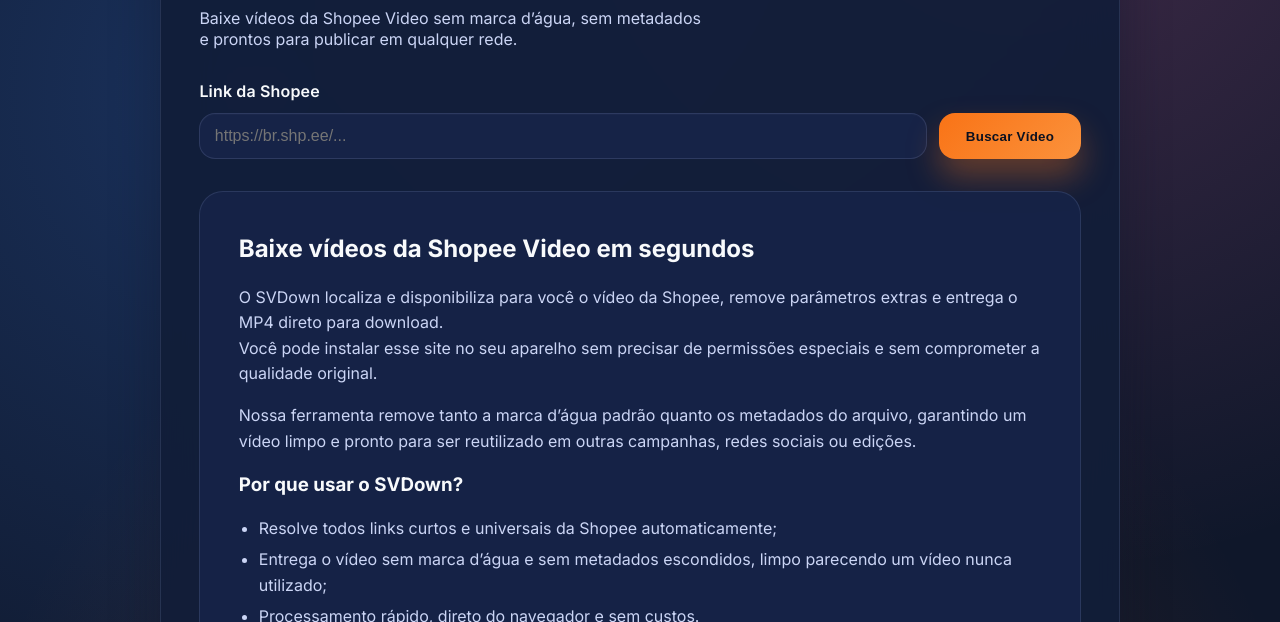
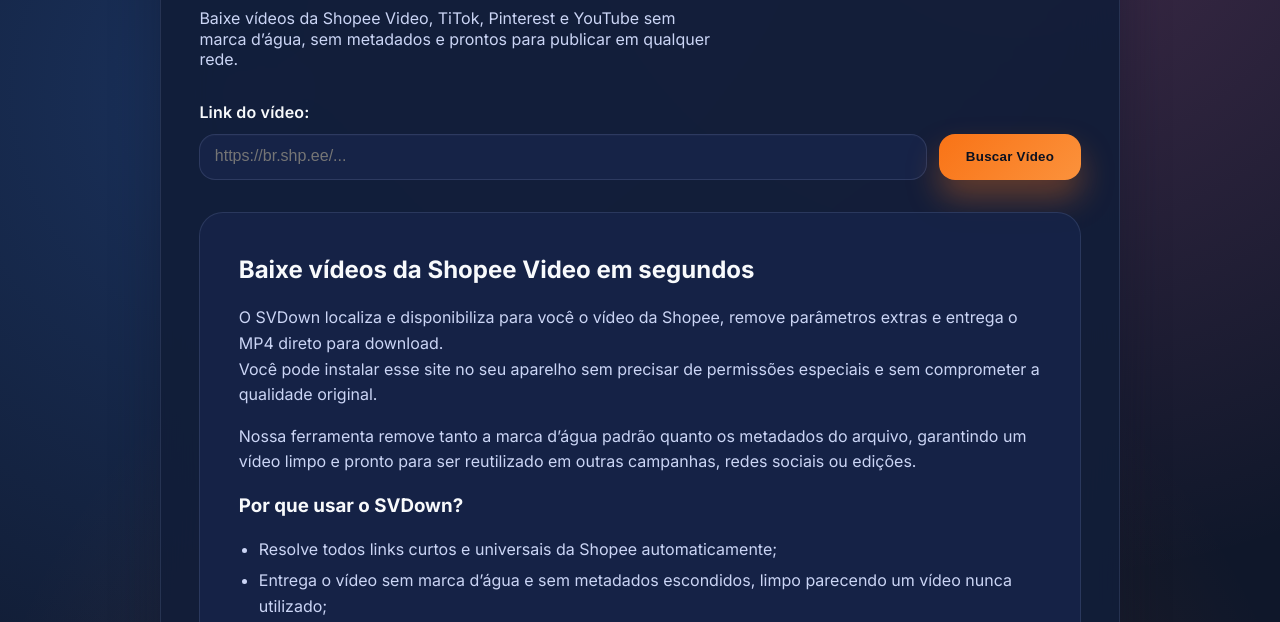
Before and after one commit to aylonmelos1/svdown, a website: page src/view/index.html in a window 1280 px wide. Shown: the part 170-792 px from the top of the page. Drawn offline with Linux system fonts and the light colour scheme.

Commit message:
feat: atualizar texto do título e rótulo do input para incluir suporte a TikTok, Pinterest e YouTube

```diff
--- a/src/view/index.html
+++ b/src/view/index.html
@@ -77,7 +77,7 @@
                 <div class="brand-title"><span class="brand-sv">SV</span><span class="brand-down">Down</span></div>
             </div>
             <h1 class="title">
-                Baixe vídeos da Shopee Video sem marca d&rsquo;água, sem metadados e prontos para publicar em qualquer rede.
+                Baixe vídeos da Shopee Video, TiTok, Pinterest e YouTube sem marca d&rsquo;água, sem metadados e prontos para publicar em qualquer rede.
             </h1>
         </header>
 
@@ -87,7 +87,7 @@
         </div>
 
         <section id="resolver-form" class="resolver-form">
-            <label for="link-input">Link da Shopee</label>
+            <label for="link-input">Link do vídeo:</label>
             <div class="input-group">
                 <input id="link-input" type="url" name="link" placeholder="https://br.shp.ee/..." required autocomplete="off" />
                 <button id="resolve-button" type="button">Buscar Vídeo</button>
```
